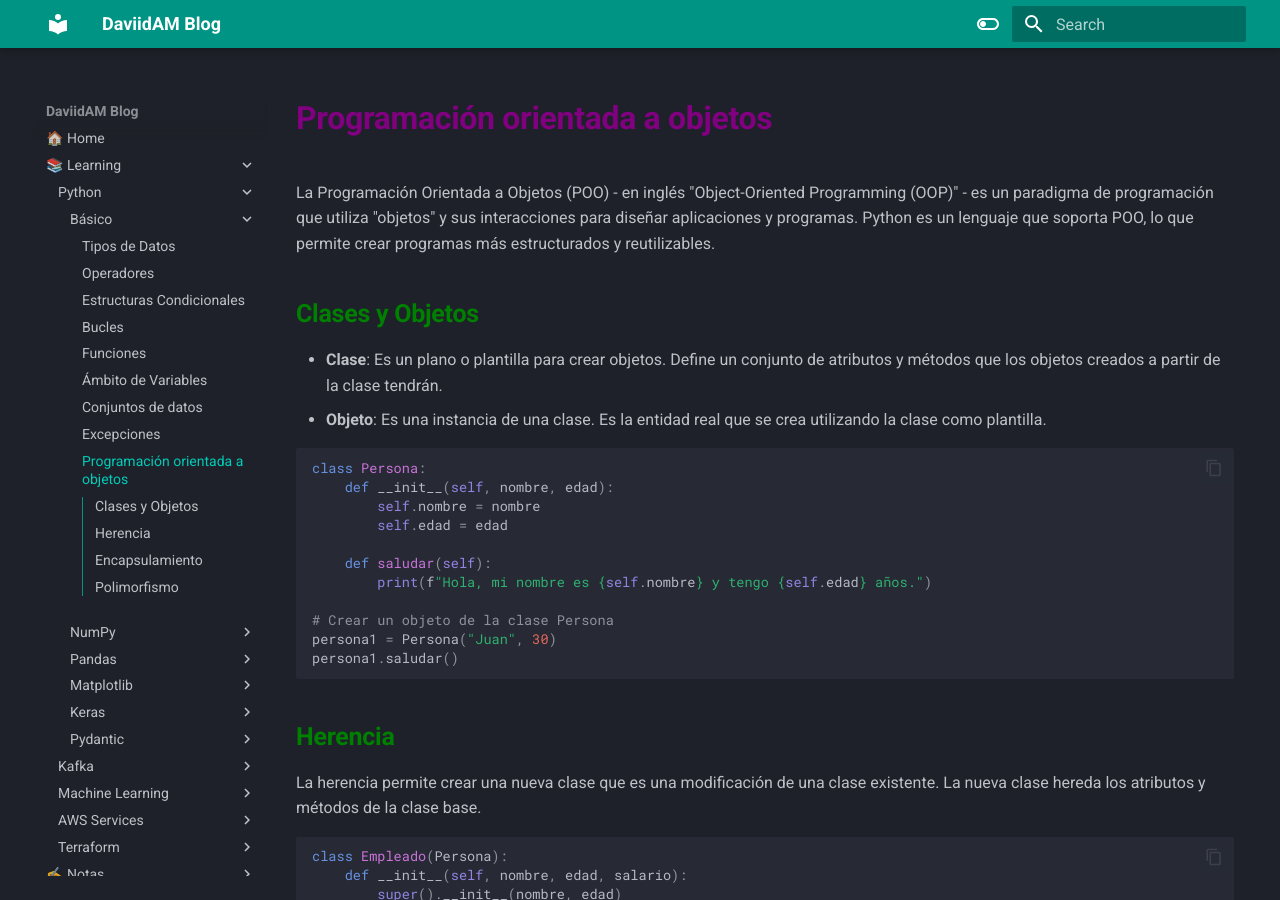
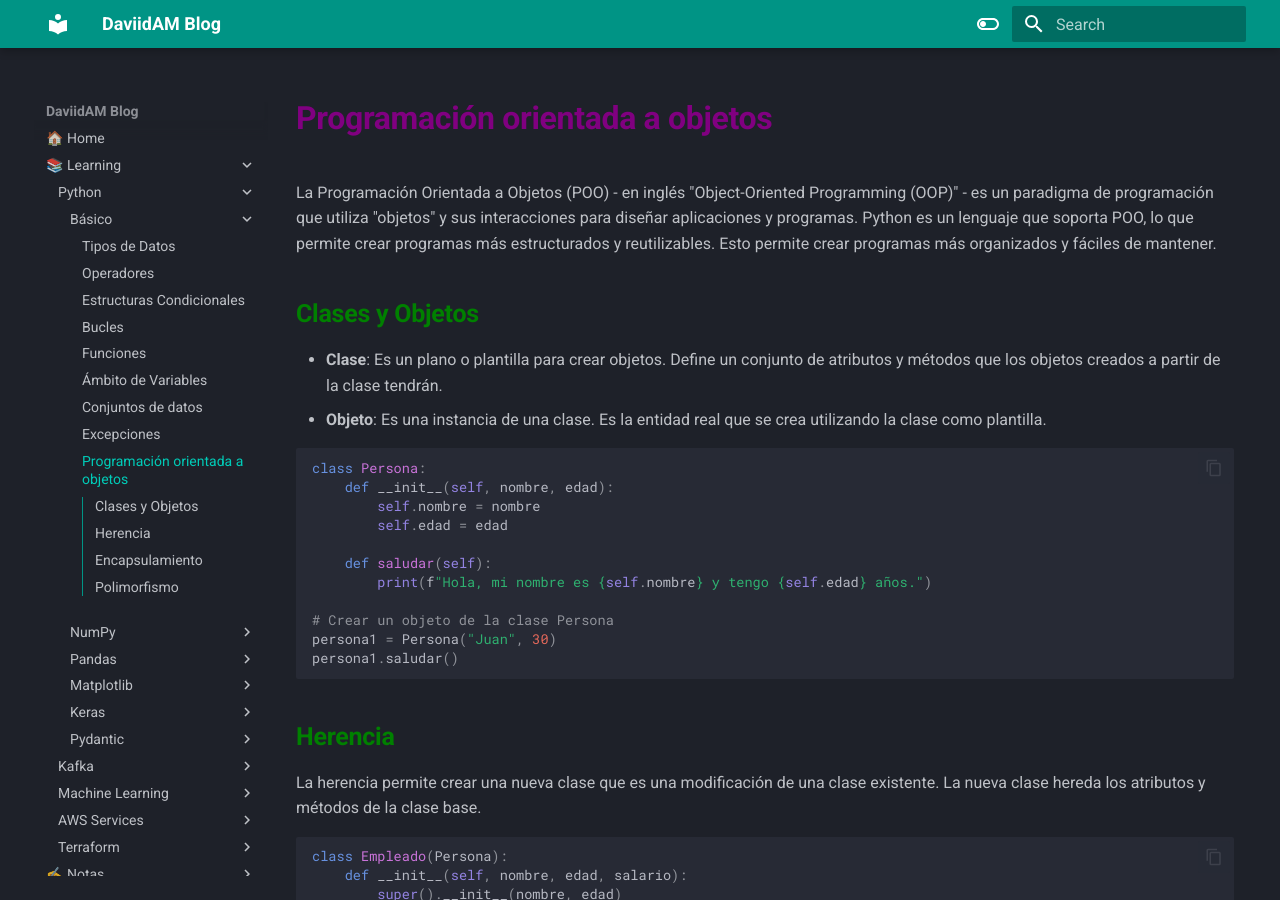
Before and after one commit to DaviidAM/Blog, an MkDocs documentation site: the page built from docs/Python/basic/09 - Orientada a objetos.md, in a window 1280 px wide and 900 px high. Built offline with MkDocs 1.6.1 and Material for MkDocs 9.7.7, drawn with Linux system fonts in a browser that asks for light colours.

Commit message:
python - basic - OOP

```diff
--- a/docs/Python/basic/09 - Orientada a objetos.md
+++ b/docs/Python/basic/09 - Orientada a objetos.md
@@ -1,6 +1,6 @@
 # Programación orientada a objetos
 
-La Programación Orientada a Objetos (POO) - en inglés "Object-Oriented Programming (OOP)" - es un paradigma de programación que utiliza "objetos" y sus interacciones para diseñar aplicaciones y programas. Python es un lenguaje que soporta POO, lo que permite crear programas más estructurados y reutilizables.
+La Programación Orientada a Objetos (POO) - en inglés "Object-Oriented Programming (OOP)" - es un paradigma de programación que utiliza "objetos" y sus interacciones para diseñar aplicaciones y programas. Python es un lenguaje que soporta POO, lo que permite crear programas más estructurados y reutilizables. Esto permite crear programas más organizados y fáciles de mantener.
 
 ## Clases y Objetos
 
```
